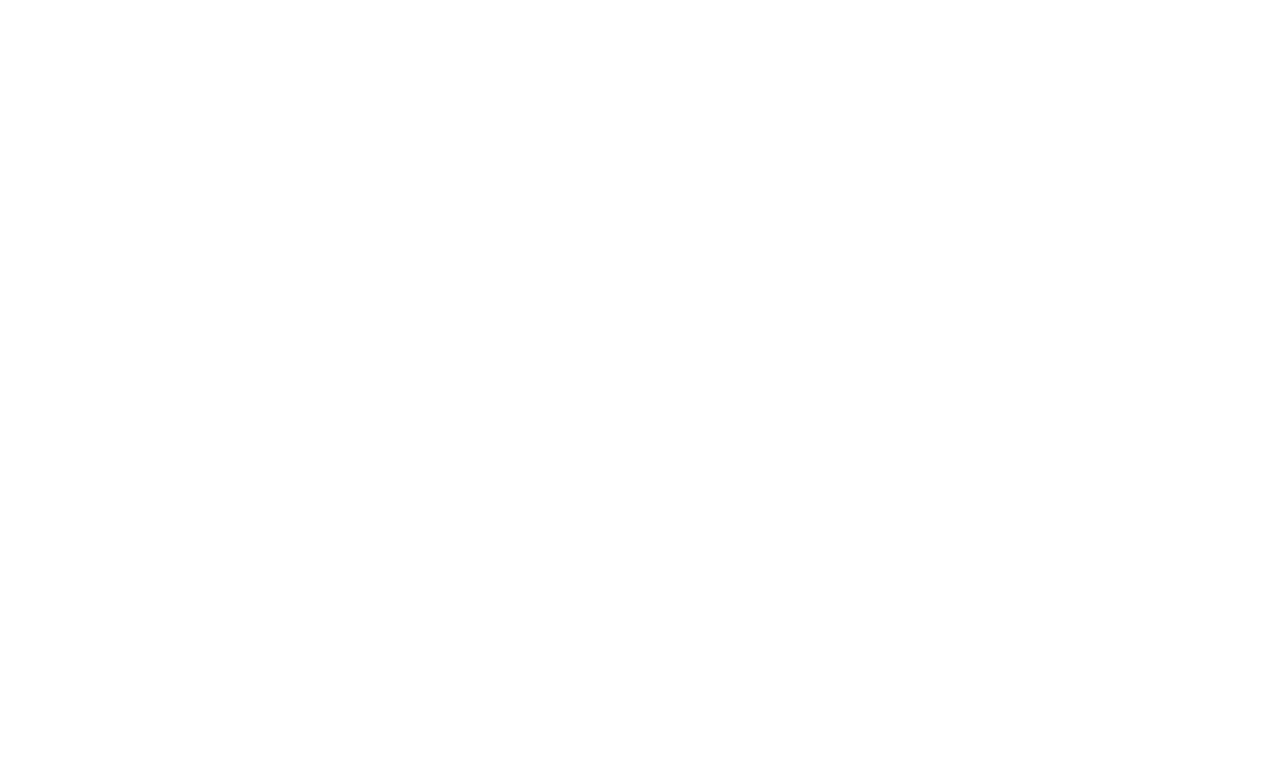
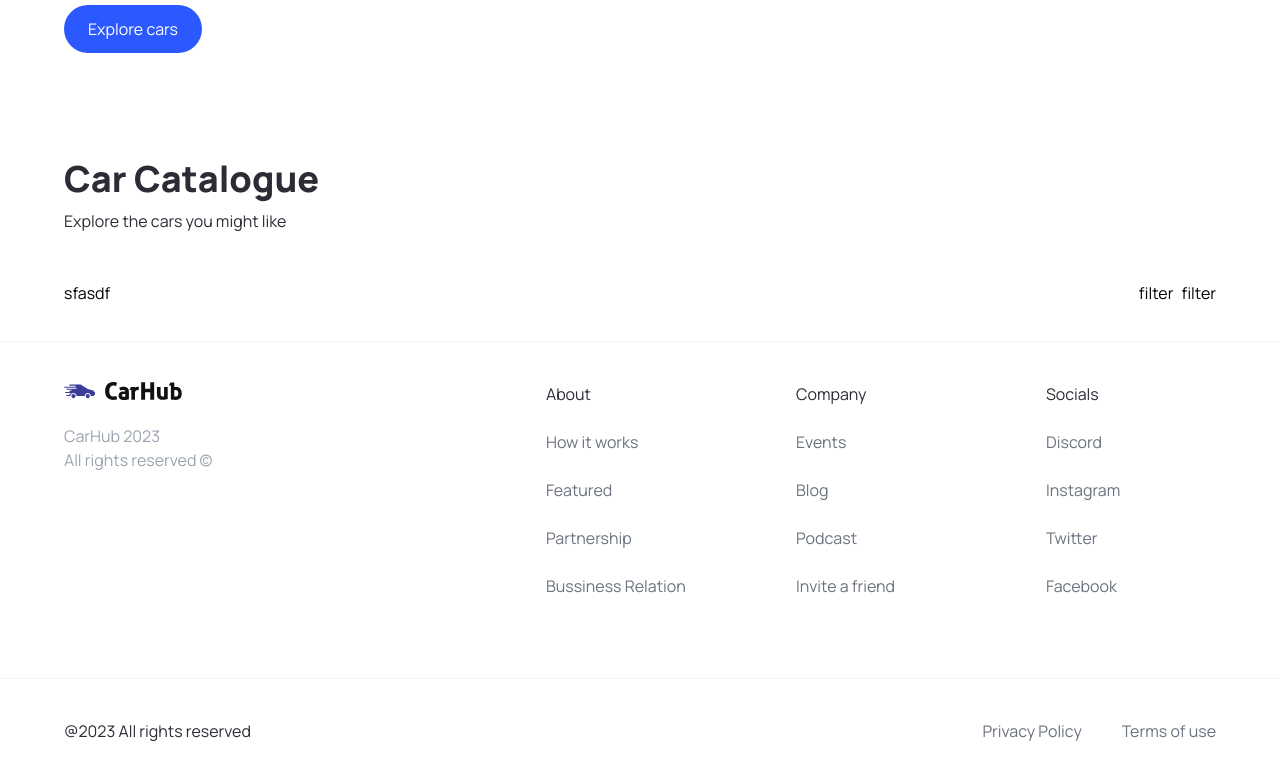
Before and after one commit to mahatsumit5/carshowcase, a Next.js app: page / in a window 1280 px wide. Shown: the part 705-1484 px from the top of the page. Before the commit the page ends 800 px from the top, so only its background shows below. Built offline with nearby package versions, Linux system fonts and the light colour scheme.

Commit message:
searchbar

```diff
--- a/app/page.tsx
+++ b/app/page.tsx
@@ -1,9 +1,22 @@
-import { Hero } from "@/components";
+import { CusomFilter, Hero, SearchBar } from "@/components";
 
 export default function Home() {
   return (
     <main className="overflow-hidden">
       <Hero />
+      <div className="mt-12 padding-x padding-y max-width" id="discover">
+        <div className="home__text-container">
+          <h1 className="text-4xl font-extrabold"> Car Catalogue</h1>
+          <p>Explore the cars you might like</p>
+        </div>
+        <div className="home__filters">
+          <SearchBar />
+          <div className="home__filter-container">
+            <CusomFilter title={"fuel"} />
+            <CusomFilter title={"year"} />
+          </div>
+        </div>
+      </div>
     </main>
   );
 }
--- /dev/null
+++ b/components/CusomFilter.tsx
@@ -0,0 +1,7 @@
+import React from "react";
+
+const CusomFilter = ({ title }) => {
+  return <div>filter</div>;
+};
+
+export default CusomFilter;
--- a/components/Footer.tsx
+++ b/components/Footer.tsx
@@ -1,9 +1,54 @@
 import React from "react";
-
+import Image from "next/image";
+import { footerLinks } from "@/constants";
+import Link from "next/link";
 const Footer = () => {
   return (
     <footer className="flex flex-col text-black-100 mt-5 border-t border-gray-100">
-      <div className="flex max-md:flex-col flex-wrap justify-between gap-4 sm:px-16 px-6 py-10"></div>
+      <div className="flex max-md:flex-col flex-wrap justify-between gap-4 sm:px-16 px-6 py-10">
+        <div className="flex flex-col justify-start items-start gap-6">
+          <Image
+            src={"/logo.svg"}
+            alt="logo"
+            width={118}
+            height={18}
+            className="object-contain"
+          />
+          <p className="text-base text-gray-400">
+            {" "}
+            CarHub 2023 <br />
+            All rights reserved &copy;
+          </p>
+        </div>
+        <div className="footer__links">
+          {footerLinks.map((link) => (
+            <div key={link.title} className="footer__link">
+              <h3>{link.title}</h3>
+              {link.links.map((item) => (
+                <Link
+                  key={item.title}
+                  href={item.url}
+                  className="text-gray-500"
+                >
+                  {item.title}
+                </Link>
+              ))}
+            </div>
+          ))}
+        </div>
+      </div>
+      <div className="flex justify-between items-center flex-wrap mt-10 border-t border-gray-100 sm:px-16 px-6 py-10 ">
+        <p>@2023 All rights reserved</p>
+        <div className="footer__copyrights-link">
+          <Link href={"/"} className="text-gray-500">
+            Privacy Policy
+          </Link>
+          <Link href={"/"} className="text-gray-500">
+            {" "}
+            Terms of use
+          </Link>
+        </div>
+      </div>
     </footer>
   );
 };
--- a/components/Hero.tsx
+++ b/components/Hero.tsx
@@ -14,16 +14,17 @@
           process
         </p>
         <CustomButton
+          btnType="button"
           title="Explore cars"
           containerStyles="bg-primary-blue text-white rounded-full mt-10"
           handleClick={handleScroll}
         />
       </div>
-      <div className="hero__image-conatainer">
+      <div className="hero__image-container">
         <div className="hero__image">
           <Image src="/hero.png" alt="hero" fill className="object-contain" />
-          <div className="hero__image-overlay" />
         </div>
+        <div className="hero__image-overlay" />
       </div>
     </div>
   );
--- /dev/null
+++ b/components/SearchBar.tsx
@@ -0,0 +1,20 @@
+"use client";
+import React, { useState } from "react";
+import { SearchManufacturer } from ".";
+
+const SearchBar = () => {
+  const [manufacturer, setManufacturer] = useState();
+  const handleSearch = () => {};
+  return (
+    <form action="" className="searchbar" onSubmit={handleSearch}>
+      <div className="searchbar__item">
+        <SearchManufacturer
+          setManufacturer={setManufacturer}
+          manufacturer={manufacturer}
+        />
+      </div>
+    </form>
+  );
+};
+
+export default SearchBar;
--- /dev/null
+++ b/components/SearchManufacturer.tsx
@@ -0,0 +1,11 @@
+import { SearchManufacturerProps } from "@/types";
+import React from "react";
+
+const SearchManufacturer = ({
+  manufacturer,
+  setManufacturer,
+}: SearchManufacturerProps) => {
+  return <div>sfasdf</div>;
+};
+
+export default SearchManufacturer;
--- a/components/index.ts
+++ b/components/index.ts
@@ -2,4 +2,15 @@
 import Hero from "./Hero";
 import Footer from "./Footer";
 import Navbar from "./Navbar";
-export { Hero, Navbar, Footer, CustomButton };
+import SearchBar from "./SearchBar";
+import CusomFilter from "./CusomFilter";
+import SearchManufacturer from "./SearchManufacturer";
+export {
+  Hero,
+  Navbar,
+  SearchBar,
+  CusomFilter,
+  Footer,
+  SearchManufacturer,
+  CustomButton,
+};
--- /dev/null
+++ b/constants/index.ts
@@ -0,0 +1,101 @@
+export const manufacturers = [
+  "Acura",
+  "Alfa Romeo",
+  "Aston Martin",
+  "Audi",
+  "Bentley",
+  "BMW",
+  "Buick",
+  "Cadillac",
+  "Chevrolet",
+  "Chrysler",
+  "Citroen",
+  "Dodge",
+  "Ferrari",
+  "Fiat",
+  "Ford",
+  "GMC",
+  "Honda",
+  "Hyundai",
+  "Infiniti",
+  "Jaguar",
+  "Jeep",
+  "Kia",
+  "Lamborghini",
+  "Land Rover",
+  "Lexus",
+  "Lincoln",
+  "Maserati",
+  "Mazda",
+  "McLaren",
+  "Mercedes-Benz",
+  "MINI",
+  "Mitsubishi",
+  "Nissan",
+  "Porsche",
+  "Ram",
+  "Rolls-Royce",
+  "Subaru",
+  "Tesla",
+  "Toyota",
+  "Volkswagen",
+  "Volvo",
+];
+
+export const yearsOfProduction = [
+  { title: "Year", value: "" },
+  { title: "2015", value: "2015" },
+  { title: "2016", value: "2016" },
+  { title: "2017", value: "2017" },
+  { title: "2018", value: "2018" },
+  { title: "2019", value: "2019" },
+  { title: "2020", value: "2020" },
+  { title: "2021", value: "2021" },
+  { title: "2022", value: "2022" },
+  { title: "2023", value: "2023" },
+];
+
+export const fuels = [
+  {
+    title: "Fuel",
+    value: "",
+  },
+  {
+    title: "Gas",
+    value: "Gas",
+  },
+  {
+    title: "Electricity",
+    value: "Electricity",
+  },
+];
+
+export const footerLinks = [
+  {
+    title: "About",
+    links: [
+      { title: "How it works", url: "/" },
+      { title: "Featured", url: "/" },
+      { title: "Partnership", url: "/" },
+      { title: "Bussiness Relation", url: "/" },
+    ],
+  },
+  {
+    title: "Company",
+    links: [
+      { title: "Events", url: "/" },
+      { title: "Blog", url: "/" },
+      { title: "Podcast", url: "/" },
+      { title: "Invite a friend", url: "/" },
+    ],
+  },
+  {
+    title: "Socials",
+    links: [
+      { title: "Discord", url: "/" },
+      { title: "Instagram", url: "/" },
+      { title: "Twitter", url: "/" },
+      { title: "Facebook", url: "/" },
+    ],
+  },
+];
--- a/types/index.ts
+++ b/types/index.ts
@@ -6,3 +6,7 @@
   handleClick: MouseEventHandler<HTMLButtonElement>;
   btnType: "button" | "submit";
 }
+export interface SearchManufacturerProps {
+  manufacturer: string;
+  setManufacturer: (manufacturer: string) => void;
+}
```
